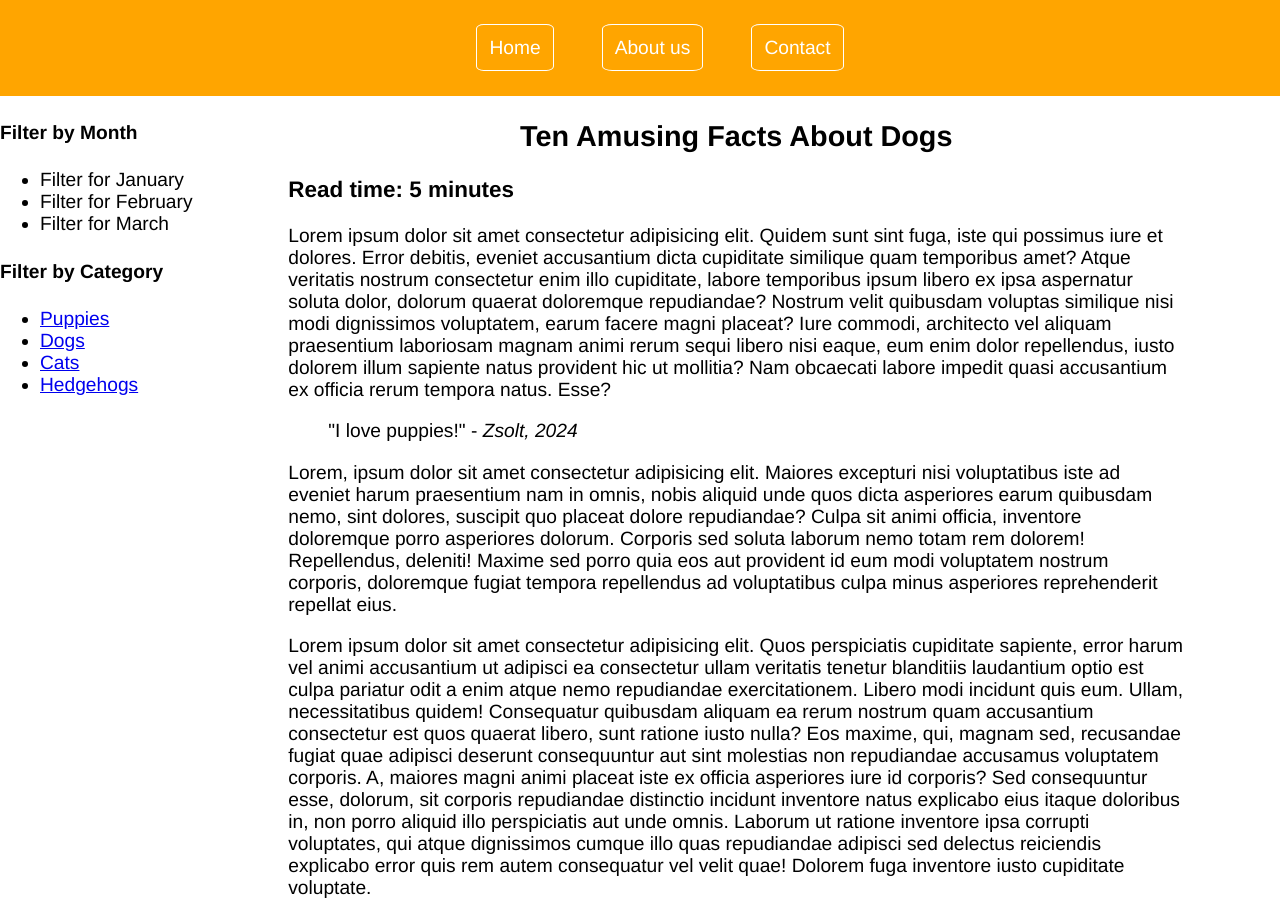
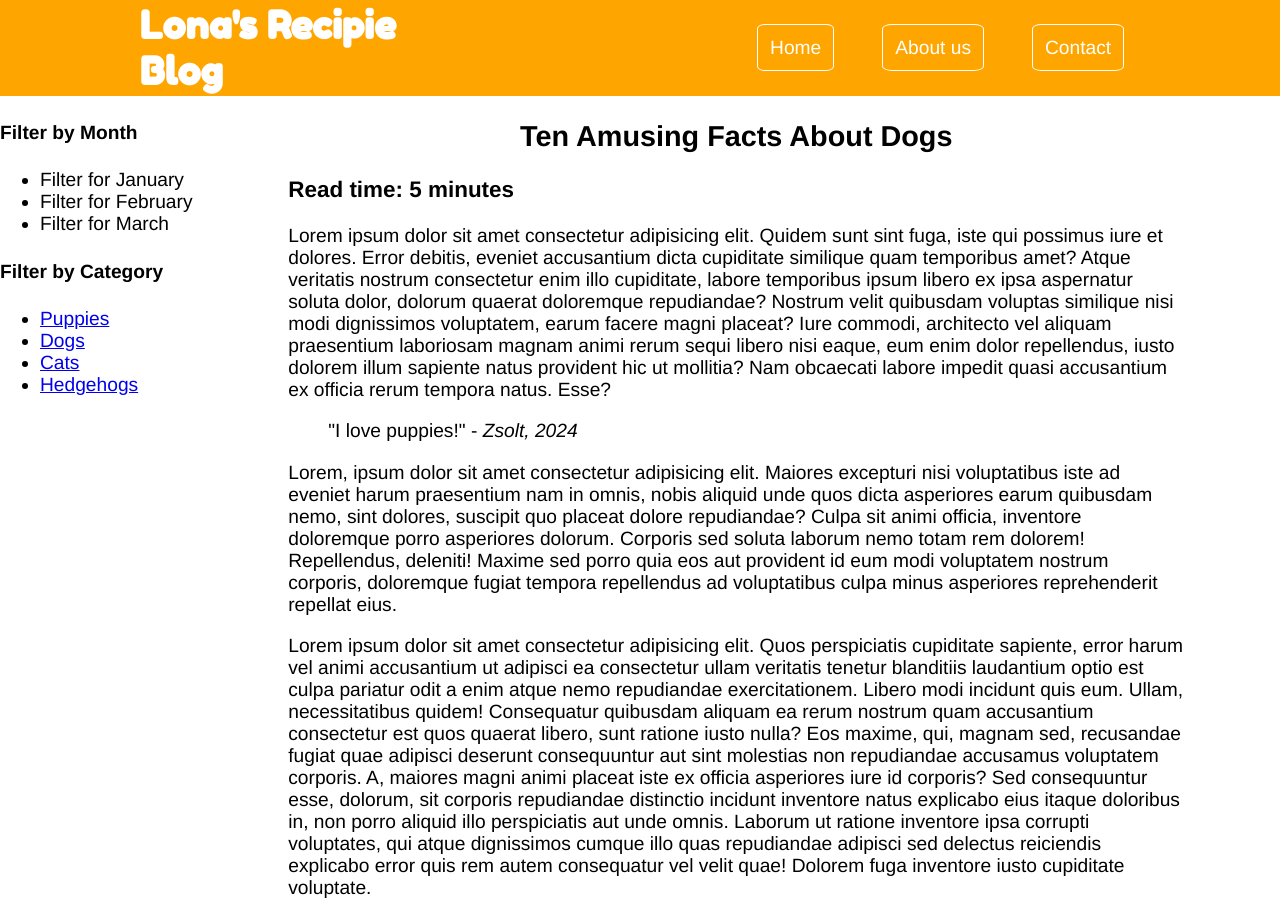
Before and after one commit to aulonadeliu/aulonadeliu.github.io, a plain HTML site: page index.html in a window 1280 px wide. Shown: the top 902 px of the page. Drawn offline with Linux system fonts and the light colour scheme.

Commit message:
New logo

```diff
--- a/index.html
+++ b/index.html
@@ -11,6 +11,7 @@
 <body>
     <header id="main-header">
         <!-- the content of the header goes here  -->
+        <h1 id="logo">Lona's Recipie Blog</h1>
         <nav>
             <ul id ="nav-ul">
                 <li><a href="" class="navbutton">Home</a></li>
```
